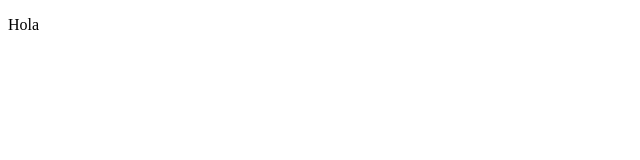
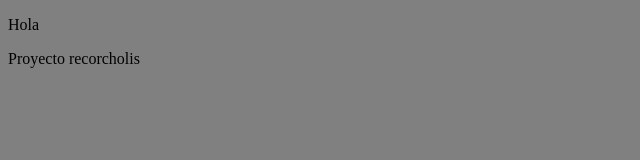
Before and after one commit to rrluzu/prueba-git, a plain HTML site: page index.html in a window 1280 px wide. Shown: the whole page, without its empty margins (0-640 px from the left). Drawn offline with Linux system fonts and the light colour scheme.

Commit message:
Agregado archivos

```diff
--- /dev/null
+++ b/css/estilos.css
@@ -0,0 +1,3 @@
+body{
+	background-color: grey;
+}
--- a/index.html
+++ b/index.html
@@ -3,9 +3,11 @@
 <head>
 	<meta charset="UTF-8">
 	<meta name="viewport" content="width=device-width, initial-scale=1.0">
+	<link rel="stylesheet" href="./css/estilos.css">
 	<title>Document</title>
 </head>
 <body>
 	<p>Hola</p>
+	<p>Proyecto recorcholis</p>
 </body>
 </html>
```
Also changed, not shown: js/javascript.js (added).
